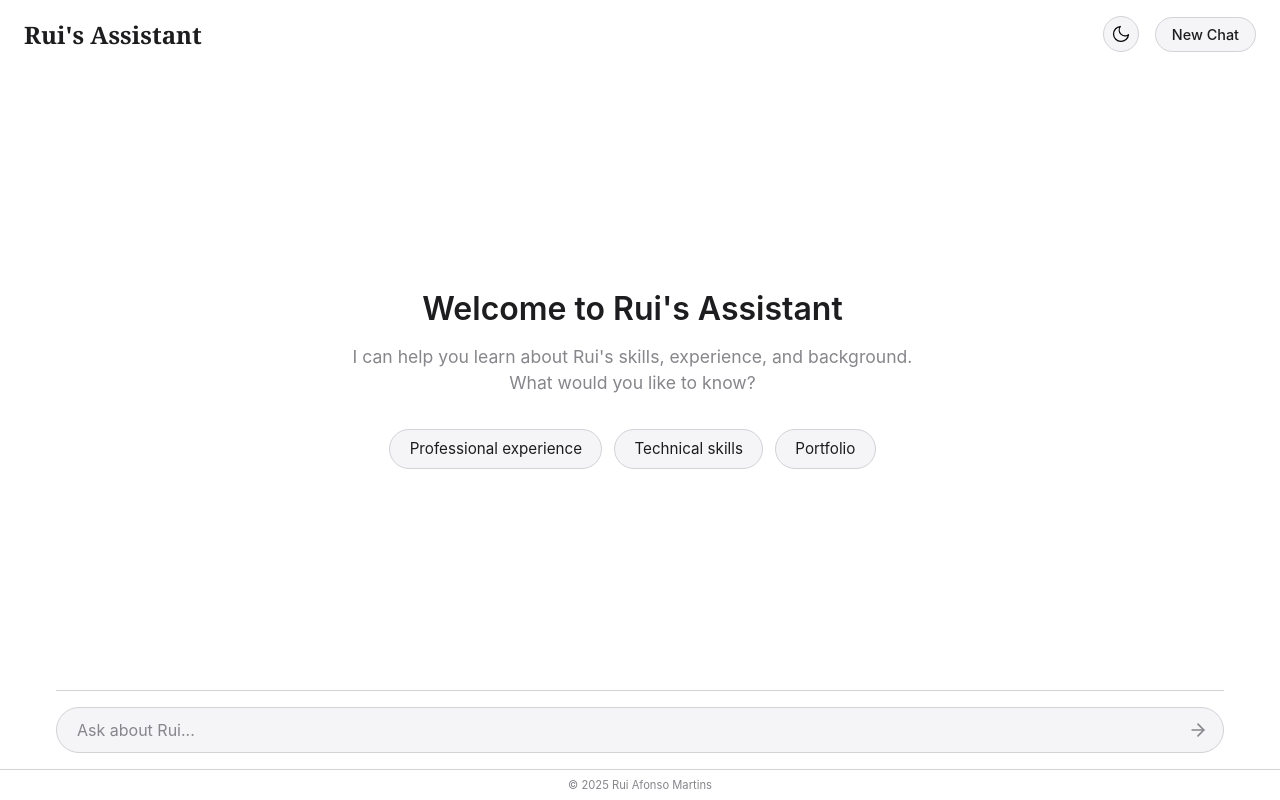
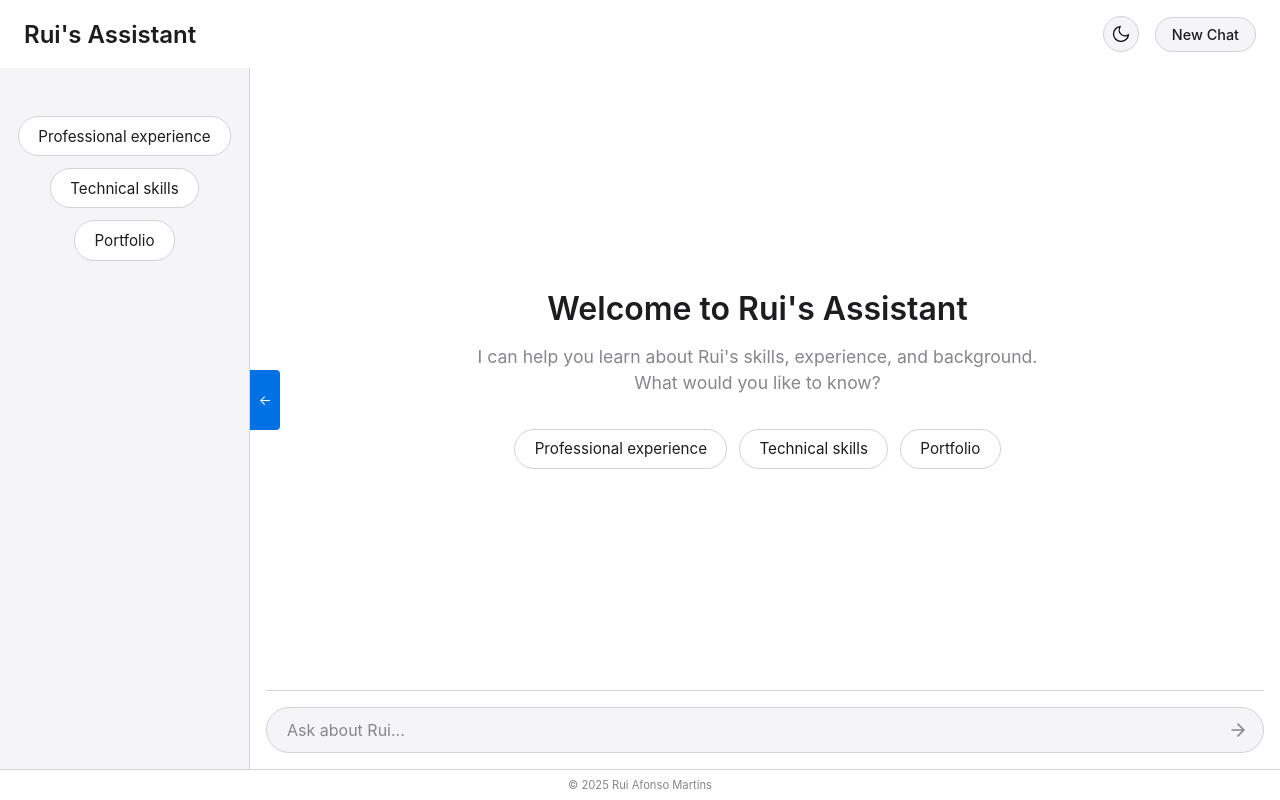
Before and after one commit to rafonsomartins/MyOwnRAG, a React (Create React App) app in the folder frontend/: page / in a window 1280 px wide. Built offline with nearby package versions, Linux system fonts and the light colour scheme.

Commit message:
Side bar in the frontend

```diff
--- a/frontend/src/App.css
+++ b/frontend/src/App.css
@@ -107,7 +107,7 @@ html {
 	font-size: 1.5rem;
 	font-weight: 600;
 	color: inherit;
-	font-family: 'Georgia', serif;
+	font-family: -apple-system, BlinkMacSystemFont, 'Segoe UI', Roboto, 'Helvetica Neue', Arial, sans-serif;
 }
 
 .clear-button {
@@ -210,7 +210,7 @@ html {
 }
 
 .question-button {
-	background-color: var(--button-light);
+	background-color: var(--background-light);
 	color: var(--text-light);
 	border: 1px solid var(--border-light);
 	border-radius: 20px;
@@ -221,7 +221,9 @@ html {
 }
 
 .question-button:hover {
-	background-color: var(--border-light);
+	background-color: var(--primary-color);
+	color: white;
+	border-color: var(--primary-color);
 }
 
 /* Message styles */
@@ -249,6 +251,8 @@ html {
 	max-width: 85%;
 	padding: 0.75rem 1rem;
 	margin-bottom: 4px;
+	width: 100%;
+	max-width: 80%;
 }
 
 .assistant-message .message-content {
@@ -279,6 +283,7 @@ html {
 .message-time {
 	font-size: 0.75rem;
 	color: var(--text-secondary-light);
+	display: none;
 }
 
 .message-body {
@@ -315,6 +320,7 @@ html {
 	stroke-width: 2;
 	stroke-linecap: round;
 	stroke-linejoin: round;
+	display: none;
 }
 
 /* Typing indicator */
@@ -457,3 +463,76 @@ html {
 	align-items: stretch;
 	}
 }
+
+/* Add sidebar styles */
+.main-content {
+	display: flex;
+	flex: 1;
+	overflow: hidden;
+}
+
+.sidebar {
+	width: 250px;
+	background: var(--message-bg-light); /* Bot message background color */
+	border-right: 1px solid var(--border-light);
+	transition: all 0.3s ease;
+	position: relative;
+	overflow: hidden; /* Change from overflow: auto to hidden */
+}
+
+.sidebar .suggested-questions {
+	opacity: 1;
+	transition: opacity 0.2s ease;
+	padding: 1rem;
+}
+
+.sidebar.closed {
+	width: 0;
+}
+
+.sidebar.closed .suggested-questions {
+	opacity: 0;
+}
+
+/* Update the toggle button transition */
+.sidebar-toggle {
+	position: fixed; /* Change from absolute to fixed */
+	left: 0; /* Change from right: -30px to left: 0 */
+	top: 50%; /* Change from 10px to 50% */
+	transform: translateY(-50%); /* Add this to center vertically */
+	width: 30px;
+	height: 60px; /* Make button taller */
+	border: none;
+	background: var(--primary-color);
+	color: white;
+	cursor: pointer;
+	z-index: 100;
+	border-radius: 0 4px 4px 0; /* Round only right corners */
+	transition: left 0.3s ease, background-color 0.2s ease; /* Add transition */
+}
+
+.sidebar.open + .chat-container .sidebar-toggle {
+	left: 250px; /* Move button when sidebar is open */
+}
+
+/* Add hover effect */
+.sidebar-toggle:hover {
+	background: var(--primary-hover);
+}
+
+/* Dark mode adjustments */
+.dark-mode .sidebar {
+	background: var(--message-bg-dark); /* Bot message background color in dark mode */
+	border-color: var(--border-dark);
+}
+
+.dark-mode .question-button {
+	background-color: var(--background-dark);
+	color: var(--text-dark);
+	border-color: var(--border-dark);
+}
+
+.dark-mode .question-button:hover {
+	background-color: var(--primary-color);
+	border-color: var(--primary-color);
+}
--- a/frontend/src/App.js
+++ b/frontend/src/App.js
@@ -9,24 +9,67 @@ const [sessionId, setSessionId] = useState(null);
 const messagesEndRef = useRef(null);
 const [darkMode, setDarkMode] = useState(false);
 const textareaRef = useRef(null);
+const [sidebarOpen, setSidebarOpen] = useState(true);
 
 useEffect(() => {
-	// Scroll to bottom whenever messages change
+	const savedSessionId = localStorage.getItem('chatSessionId');
+	const savedDarkMode = localStorage.getItem('darkMode');
+	const savedSidebarState = localStorage.getItem('sidebarOpen');
+
+	if (savedSessionId) {
+	setSessionId(savedSessionId);
+	}
+
+	if (savedDarkMode !== null) {
+	setDarkMode(JSON.parse(savedDarkMode));
+	} else {
+	const prefersDark = window.matchMedia('(prefers-color-scheme: dark)').matches;
+	setDarkMode(prefersDark);
+	}
+
+	if (savedSidebarState !== null) {
+	setSidebarOpen(JSON.parse(savedSidebarState));
+	}
+
+	window.addEventListener('beforeunload', cleanupSession);
+	return () => window.removeEventListener('beforeunload', cleanupSession);
+}, []);
+
+useEffect(() => {
+	const messagesContainer = document.querySelector('.messages');
+
+	const handleWheel = (e) => {
+	if (messagesContainer) {
+		messagesContainer.scrollTop += e.deltaY;
+		e.preventDefault();
+	}
+	};
+
+	messagesContainer?.addEventListener('wheel', handleWheel, { passive: false });
+	return () => messagesContainer?.removeEventListener('wheel', handleWheel);
+}, []);
+
+useEffect(() => {
+	localStorage.setItem('darkMode', JSON.stringify(darkMode));
+}, [darkMode]);
+
+useEffect(() => {
+	localStorage.setItem('sidebarOpen', JSON.stringify(sidebarOpen));
+}, [sidebarOpen]);
+
+useEffect(() => {
 	messagesEndRef.current?.scrollIntoView({ behavior: 'smooth' });
 }, [messages]);
 
-// Initialize session or load from localStorage
 useEffect(() => {
 	const savedSessionId = localStorage.getItem('chatSessionId');
 	if (savedSessionId) {
 	setSessionId(savedSessionId);
 	}
 
-	// Check system color scheme preference
 	const prefersDark = window.matchMedia('(prefers-color-scheme: dark)').matches;
 	setDarkMode(prefersDark);
 
-	// Add listener for changes in color scheme preference
 	const mediaQuery = window.matchMedia('(prefers-color-scheme: dark)');
 	const handleChange = (e) => setDarkMode(e.matches);
 	mediaQuery.addEventListener('change', handleChange);
@@ -34,12 +77,10 @@ useEffect(() => {
 	return () => mediaQuery.removeEventListener('change', handleChange);
 }, []);
 
-// Add this useEffect to adjust scroll sensitivity
 useEffect(() => {
 	const messagesContainer = document.querySelector('.messages');
 
 	const handleWheel = (e) => {
-	// Reduce scroll speed by dividing delta
 	if (messagesContainer) {
 		messagesContainer.scrollTop += e.deltaY / 2;
 		e.preventDefault();
@@ -53,7 +94,6 @@ useEffect(() => {
 	};
 }, []);
 
-// Auto-resize textarea initially
 useEffect(() => {
 	if (textareaRef.current) {
 	textareaRef.current.style.height = 'auto';
@@ -65,13 +105,11 @@ const handleSubmit = async (e) => {
 	e.preventDefault();
 	if (input.trim() === '') return;
 
-	// Add user message to chat
 	const userMessage = { text: input, isUser: true, timestamp: new Date() };
 	setMessages(prev => [...prev, userMessage]);
 	setLoading(true);
 	setInput('');
 
-	// Reset textarea height
 	if (textareaRef.current) {
 	textareaRef.current.style.height = 'auto';
 	}
@@ -90,13 +128,11 @@ const handleSubmit = async (e) => {
 
 	const data = await response.json();
 
-	// Save session ID if it's the first message
 	if (!sessionId && data.session_id) {
 		setSessionId(data.session_id);
 		localStorage.setItem('chatSessionId', data.session_id);
 	}
 
-	// Add bot response to chat
 	setMessages(prev => [...prev, {
 		text: data.response,
 		isUser: false,
@@ -114,7 +150,24 @@ const handleSubmit = async (e) => {
 	}
 };
 
-const clearChat = () => {
+const cleanupSession = async () => {
+	if (sessionId) {
+	try {
+		await fetch('http://localhost:8000/cleanup-session', {
+		method: 'POST',
+		headers: {
+			'Content-Type': 'application/json',
+		},
+		body: JSON.stringify({ session_id: sessionId }),
+		});
+	} catch (error) {
+		console.error('Error cleaning up session:', error);
+	}
+	}
+};
+
+const clearChat = async () => {
+	await cleanupSession();
 	setMessages([]);
 	setSessionId(null);
 	localStorage.removeItem('chatSessionId');
@@ -124,18 +177,14 @@ const toggleDarkMode = () => {
 	setDarkMode(prev => !prev);
 };
 
-// Function to render message text with updated link handling
 const renderMessageText = (text) => {
-	// Regular expressions for LinkedIn and GitHub URLs
-	const linkedInRegex = /(https?:\/\/(?:www\.)?linkedin\.com\/in\/[^\s]+)/g;
+	const linkedInRegex = /(https?:\/\/(?:www\.)?linkedin\.com\/[^\s]+)/g;
 	const githubRegex = /(https?:\/\/(?:www\.)?github\.com\/[^\s]+)/g;
 	const otherUrlRegex = /(https?:\/\/(?!(?:www\.)?linkedin\.com|(?:www\.)?github\.com)[^\s]+)/g;
 
-	// Split the text by newlines to preserve formatting
 	const lines = text.split('\n');
 
 	return lines.map((line, lineIndex) => {
-	// Replace LinkedIn URLs with custom markers
 	let processedLine = line;
 	const linkedInUrls = line.match(linkedInRegex) || [];
 
@@ -143,25 +192,21 @@ const renderMessageText = (text) => {
 		processedLine = processedLine.replace(url, `|LinkedIn_URL:${url}|`);
 	});
 
-	// Replace GitHub URLs with custom markers
 	const githubUrls = line.match(githubRegex) || [];
 	githubUrls.forEach(url => {
 		processedLine = processedLine.replace(url, `|Github_URL:${url}|`);
 	});
 
-	// Handle other URLs normally
 	const otherUrls = processedLine.match(otherUrlRegex) || [];
 	otherUrls.forEach(url => {
 		processedLine = processedLine.replace(url, `|URL:${url}|`);
 	});
 
-	// Now process the placeholders to create clickable links
 	const parts = processedLine.split(/(\|LinkedIn_URL:[^|]+\||\|Github_URL:[^|]+\||\|URL:[^|]+\|)/);
 
 	return (
 		<p key={lineIndex} className="message-line">
 		{parts.map((part, partIndex) => {
-			// Check for LinkedIn URL
 			if (part.startsWith('|LinkedIn_URL:')) {
 			const url = part.substring(14, part.length - 1);
 			return (
@@ -173,15 +218,9 @@ const renderMessageText = (text) => {
 				className="message-link"
 				>
 				LinkedIn
-				<svg className="link-icon" viewBox="0 0 24 24" width="16" height="16">
-					<path d="M15 3h6v6" />
-					<path d="M10 14L21 3" />
-					<path d="M18 13v6a2 2 0 01-2 2H5a2 2 0 01-2-2V8a2 2 0 012-2h6" />
-				</svg>
 				</a>
 			);
 			}
-			// Check for GitHub URL
 			else if (part.startsWith('|Github_URL:')) {
 			const url = part.substring(12, part.length - 1);
 			return (
@@ -193,15 +232,9 @@ const renderMessageText = (text) => {
 				className="message-link"
 				>
 				GitHub
-				<svg className="link-icon" viewBox="0 0 24 24" width="16" height="16">
-					<path d="M15 3h6v6" />
-					<path d="M10 14L21 3" />
-					<path d="M18 13v6a2 2 0 01-2 2H5a2 2 0 01-2-2V8a2 2 0 012-2h6" />
-				</svg>
 				</a>
 			);
 			}
-			// Check for any other URL
 			else if (part.startsWith('|URL:')) {
 			const url = part.substring(5, part.length - 1);
 			return (
@@ -213,30 +246,15 @@ const renderMessageText = (text) => {
 				className="message-link"
 				>
 				{url.length > 30 ? url.substring(0, 30) + '...' : url}
-				<svg className="link-icon" viewBox="0 0 24 24" width="16" height="16">
-					<path d="M15 3h6v6" />
-					<path d="M10 14L21 3" />
-					<path d="M18 13v6a2 2 0 01-2 2H5a2 2 0 01-2-2V8a2 2 0 012-2h6" />
-				</svg>
 				</a>
 			);
 			}
 
-			// Regular text (non-URL part)
 			return part;
 		})}
 		</p>
 	);
 	});
-};
-
-// Format timestamp
-const formatTime = (date) => {
-	return new Intl.DateTimeFormat('en-US', {
-	hour: 'numeric',
-	minute: 'numeric',
-	hour12: true
-	}).format(date);
 };
 
 return (
@@ -261,7 +279,7 @@ return (
 			</svg>
 			) : (
 			<svg viewBox="0 0 24 24" width="20" height="20">
-				<path d="M21 12.79A9 9 0 1 1 11.21 3 7 7 0 0 0 21 12.79z" />
+				<path d="M21 12.79A9 9 0 1 1 11.21 3 A7 7 0 0 0 21 12.79z" />
 			</svg>
 			)}
 		</button>
@@ -269,7 +287,43 @@ return (
 		</div>
 	</header>
 
+	<div className="main-content">
+		<div className={`sidebar ${sidebarOpen ? 'open' : 'closed'}`}>
+		<div className="suggested-questions">
+			<button
+			onClick={() => {
+				setInput("Tell me about Rui's professional experience");
+				setTimeout(() => handleSubmit({ preventDefault: () => {} }), 100);
+			}}
+			className="question-button"
+			>
+			Professional experience
+			</button>
+			<button
+			onClick={() => {
+				setInput("What are Rui's technical skills?");
+				setTimeout(() => handleSubmit({ preventDefault: () => {} }), 100);
+			}}
+			className="question-button"
+			>
+			Technical skills
+			</button>
+			<button
+			onClick={() => {
+				setInput("Where can I find Rui's portfolio?");
+				setTimeout(() => handleSubmit({ preventDefault: () => {} }), 100);
+			}}
+			className="question-button"
+			>
+			Portfolio
+			</button>
+		</div>
+		</div>
+
 		<div className="chat-container">
+		<button onClick={() => setSidebarOpen(!sidebarOpen)} className="sidebar-toggle">
+			{sidebarOpen ? '←' : '→'}
+		</button>
 		<div className="messages">
 			{messages.length === 0 && (
 			<div className="welcome-section">
@@ -319,9 +373,6 @@ return (
 				<div className="message-content">
 					<div className="message-header">
 					<span className="message-author">{message.isUser ? 'You' : 'Rui\'s Assistant'}</span>
-					{message.timestamp && (
-					<span className="message-time">{formatTime(message.timestamp)}</span>
-					)}
 					</div>
 					<div className="message-body">
 					{renderMessageText(message.text)}
@@ -360,12 +411,10 @@ return (
 				value={input}
 				onChange={(e) => {
 				setInput(e.target.value);
-				// Auto-resize
 				e.target.style.height = 'auto';
 				e.target.style.height = `${Math.min(e.target.scrollHeight, 150)}px`;
 				}}
 				onKeyDown={(e) => {
-				// Allow Shift+Enter for newlines, but submit on Enter without shift
 				if (e.key === 'Enter' && !e.shiftKey) {
 					e.preventDefault();
 					handleSubmit(e);
@@ -390,6 +439,7 @@ return (
 			</form>
 		</div>
 		</div>
+	</div>
 
 	<footer className="footer">
 		<p>© {new Date().getFullYear()} Rui Afonso Martins</p>
```
Lines whose indentation alone changed are shown as unchanged.
